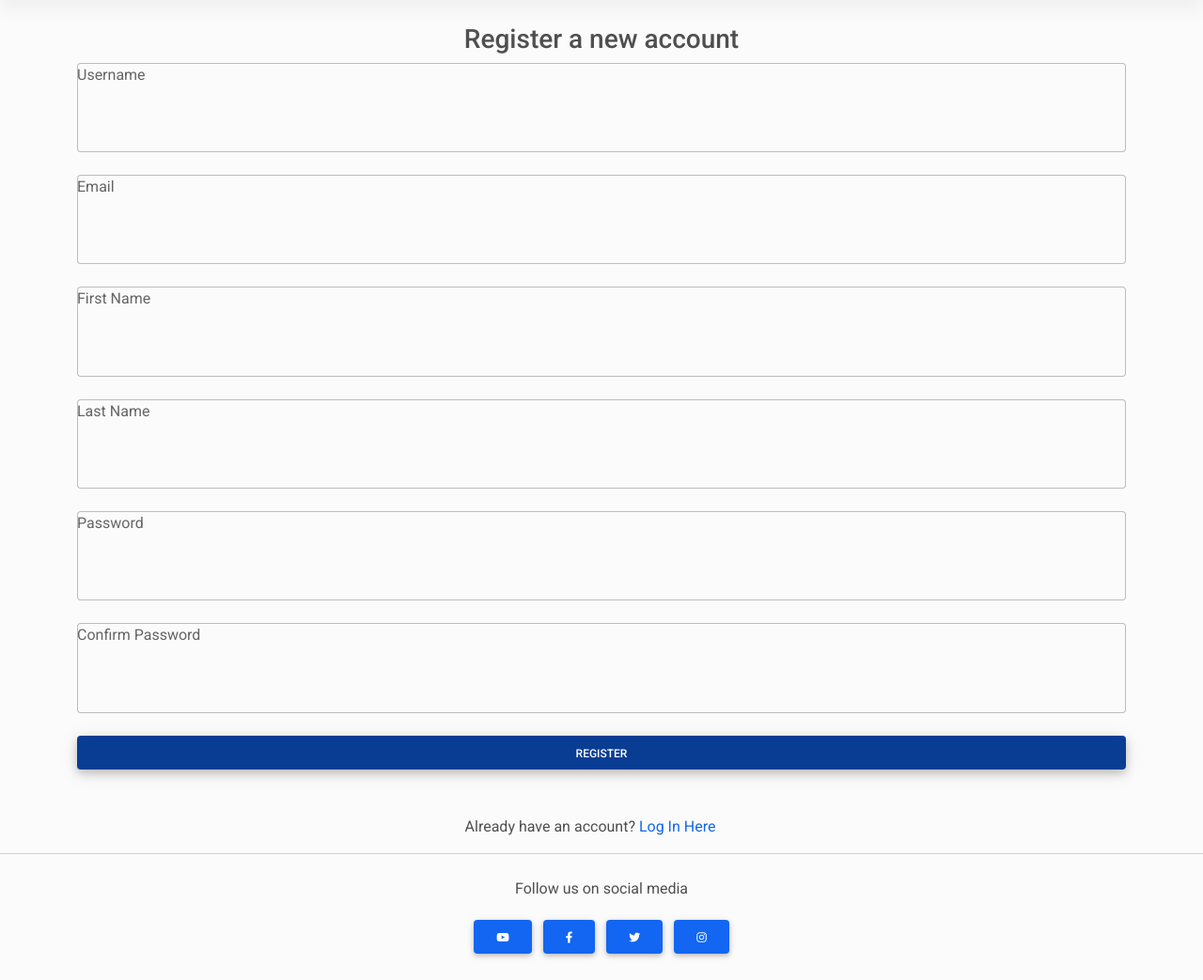
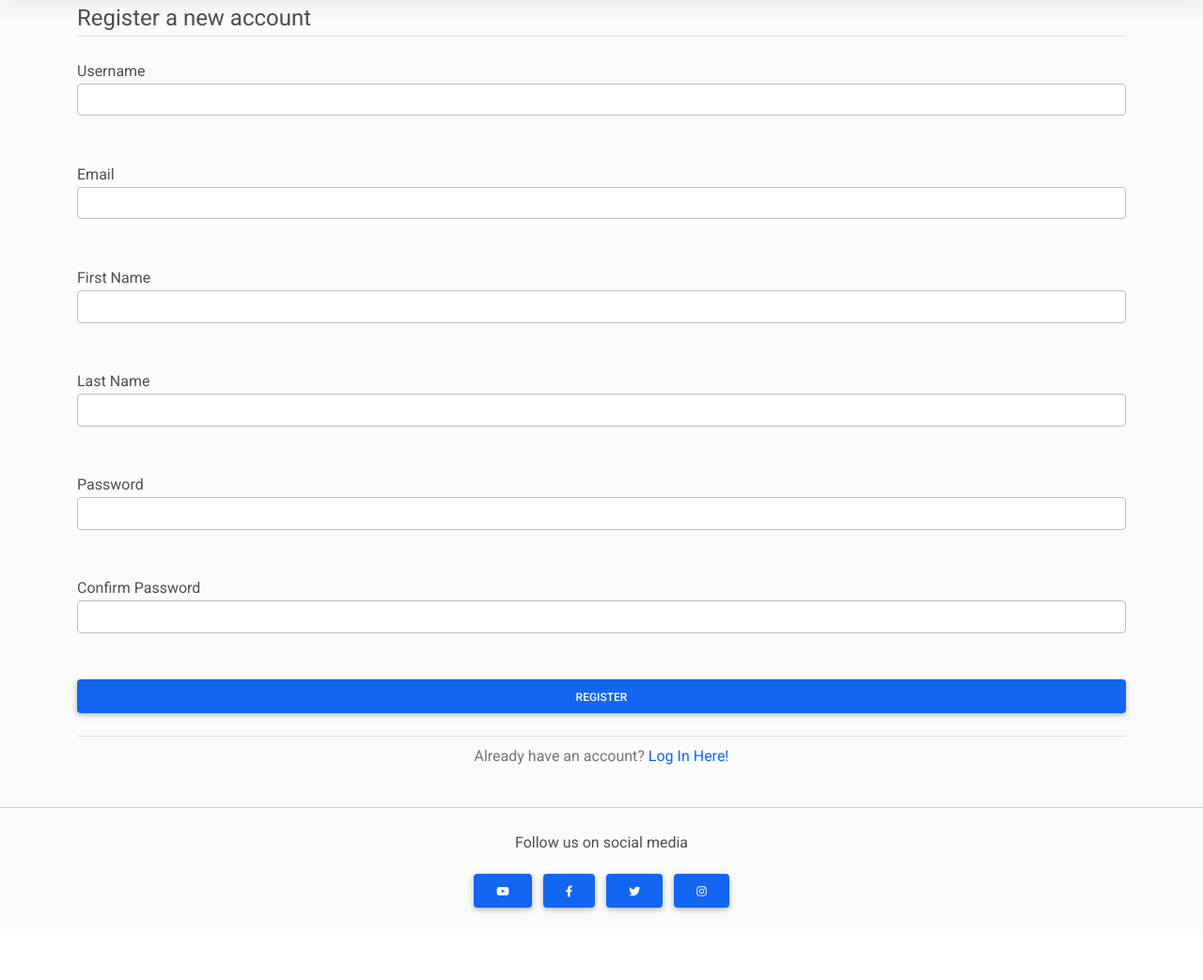
Before and after one commit to michaelhesch/ci-ms-3, a Flask app: page /auth/register in a window 1280 px wide. Shown: the part 59-1102 px from the top of the page at 94% size. After the commit the page ends 1031 px from the top, so only its background shows below. Run offline with Flask 2, Linux system fonts and the light colour scheme.

Commit message:
Form layout and styling revisions

```diff
--- a/app/templates/auth/register.html
+++ b/app/templates/auth/register.html
@@ -1,66 +1,62 @@
 {% extends "base.html" %}
 
 {% block content %}
-<h3 class="text-center">Register a new account</h1>
-<div class="container-lg">
-  <div class="row">
-    <form action="" method="post">
+<div class="content-section">
+  <form action="" method="POST">
       {{ form.hidden_tag() }}
-          <div class="form-outline mb-4">
-            {{ form.username.label(class_="form-label") }}<br>
+      <fieldset class="form-group">
+        <legend class="border-bottom mb-4">Register a new account</legend>
+        <div class="form-group mb-4">
+          {{ form.username.label(class_="form-control-label") }}<br>
           {{ form.username(size=32, class_="form-control") }}<br>
           {% for error in form.username.errors %}
             <span style="color: red;">{{ error }}</span>
           {% endfor %}
         </div>
-          <div class="form-outline mb-4">
-            {{ form.email.label(class_="form-label") }}<br>
+        <div class="form-group mb-4">
+          {{ form.email.label(class_="form-control-label") }}<br>
           {{ form.email(size=32, class_="form-control") }}<br>
           {% for error in form.email.errors %}
             <span style="color: red;">{{ error }}</span>
           {% endfor %}
         </div>
-          <div class="form-outline mb-4">
-            {{ form.first_name.label(class_="form-label") }}<br>
+        <div class="form-group mb-4">
+          {{ form.first_name.label(class_="form-control-label") }}<br>
           {{ form.first_name(size=32, class_="form-control") }}<br>
           {% for error in form.first_name.errors %}
             <span style="color: red;">{{ error }}</span>
           {% endfor %}
         </div>
-          <div class="form-outline mb-4">
-            {{ form.last_name.label(class_="form-label") }}<br>
+        <div class="form-group mb-4">
+          {{ form.last_name.label(class_="form-control-label") }}<br>
           {{ form.last_name(class_="form-control") }}<br>
           {% for error in form.last_name.errors %}
             <span style="color: red;">{{ error }}</span>
           {% endfor %}
         </div>
-          <div class="form-outline mb-4">
-            {{ form.password.label(class_="form-label") }}<br>
+        <div class="form-group mb-4">
+          {{ form.password.label(class_="form-control-label") }}<br>
           {{ form.password(class_="form-control") }}<br>
           {% for error in form.password.errors %}
             <span style="color: red;">{{ error }}</span>
           {% endfor %}
         </div>
-          <div class="form-outline mb-4">
-            {{ form.password2.label(class_="form-label") }}<br>
+        <div class="form-group mb-4">
+          {{ form.password2.label(class_="form-control-label") }}<br>
           {{ form.password2(size=32, class_="form-control") }}<br>
           {% for error in form.password2.errors %}
             <span style="color: red;">{{ error }}</span>
           {% endfor %}
         </div>
-        </form>
-          <div class="form-outline mb-4">
+      </fieldset>
+        <div class="form-group mb-4">
           {{ form.submit(class_="btn btn-primary btn-block mb-4") }}
         </div>
   </form>
-    <div class="row">
-      <div class="col">
-        <p class="text-center">
-          Already have an account?
-          <a href="{{ url_for('auth.login') }}">Log In Here</a>
+</div>
+  <div class="border-top pt-2">
+    <p class="text-center text-muted">
+      Already have an account? <a href="{{ url_for('auth.login') }}">Log In Here!</a>
     </p>
   </div>
-    </div>
-  </div>
-</div>
 {% endblock %}
--- a/app/templates/base.html
+++ b/app/templates/base.html
@@ -42,11 +42,11 @@
             <div class="container-fluid">
                 <!-- Navbar branding -->
                 {% if current_user.is_anonymous %}
-                    <a class="navbar-brand" href="#">
+                    <a class="navbar-brand" href="{{ url_for('auth.login') }}">
                         <i class="fas fa-umbrella-beach"></i>
                     </a>
                 {% else %}
-                    <a class="navbar-brand" href="{{ url_for('main.index') }}">
+                    <a class="navbar-brand" href="{{ url_for('photos.photo_feed') }}">
                         <i class="fas fa-umbrella-beach"></i>
                     </a>
                 {% endif %}
@@ -115,9 +115,10 @@
         </nav>
     </header>
     <!-- Main content block -->
-    <main>
+    <main class="container" role="main">
+        <div class="row">
         <!-- Flash messages container -->
-    <div class="container">
+            <div class="col-md-8">
             {% with messages = get_flashed_messages() %}
                 {% if messages %}
                     {% for message in messages %}
@@ -127,15 +128,16 @@
                     {% endfor %}
                 {% endif %}
             {% endwith %}
-        <br />
-        <div class="row text-center">
-            {% block app_content %}
-            {% endblock %}
             </div>
         </div>
         <!-- Main content container -->
-    {% block content %}
+        {% block content %}{% endblock %}
+        <br />
+        <!--<div class="row text-center">
+            {% block app_content %}
             {% endblock %}
+        </div>-->
+
     </main>
     <!--Footer-->
     <footer class="bg-light text-lg-start">
```
Also changed, not shown: app/templates/auth/login.html (+28 -14 lines), app/templates/photos/upload.html (+15 -11 lines). Lines whose indentation alone changed are shown as unchanged.
